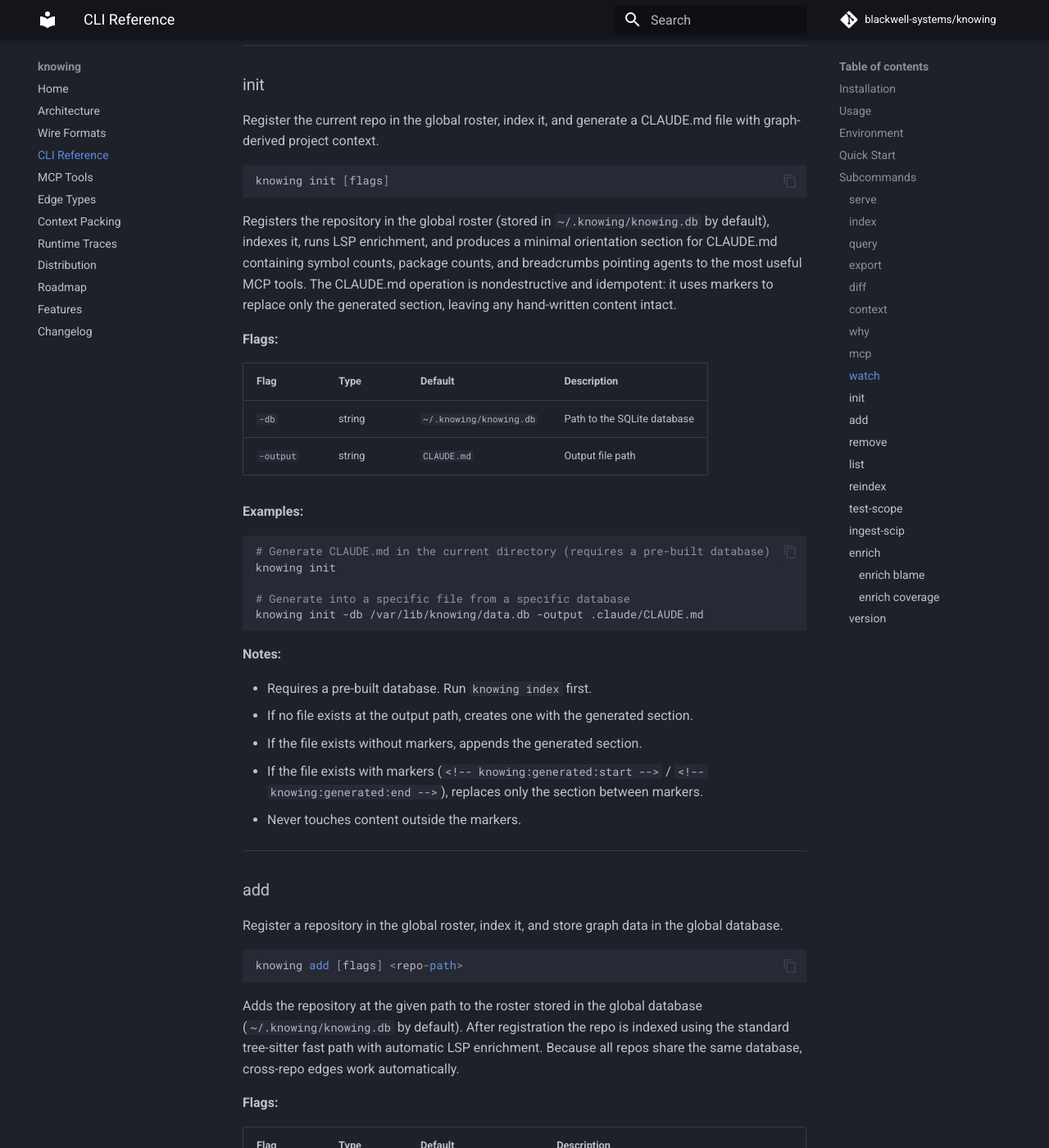
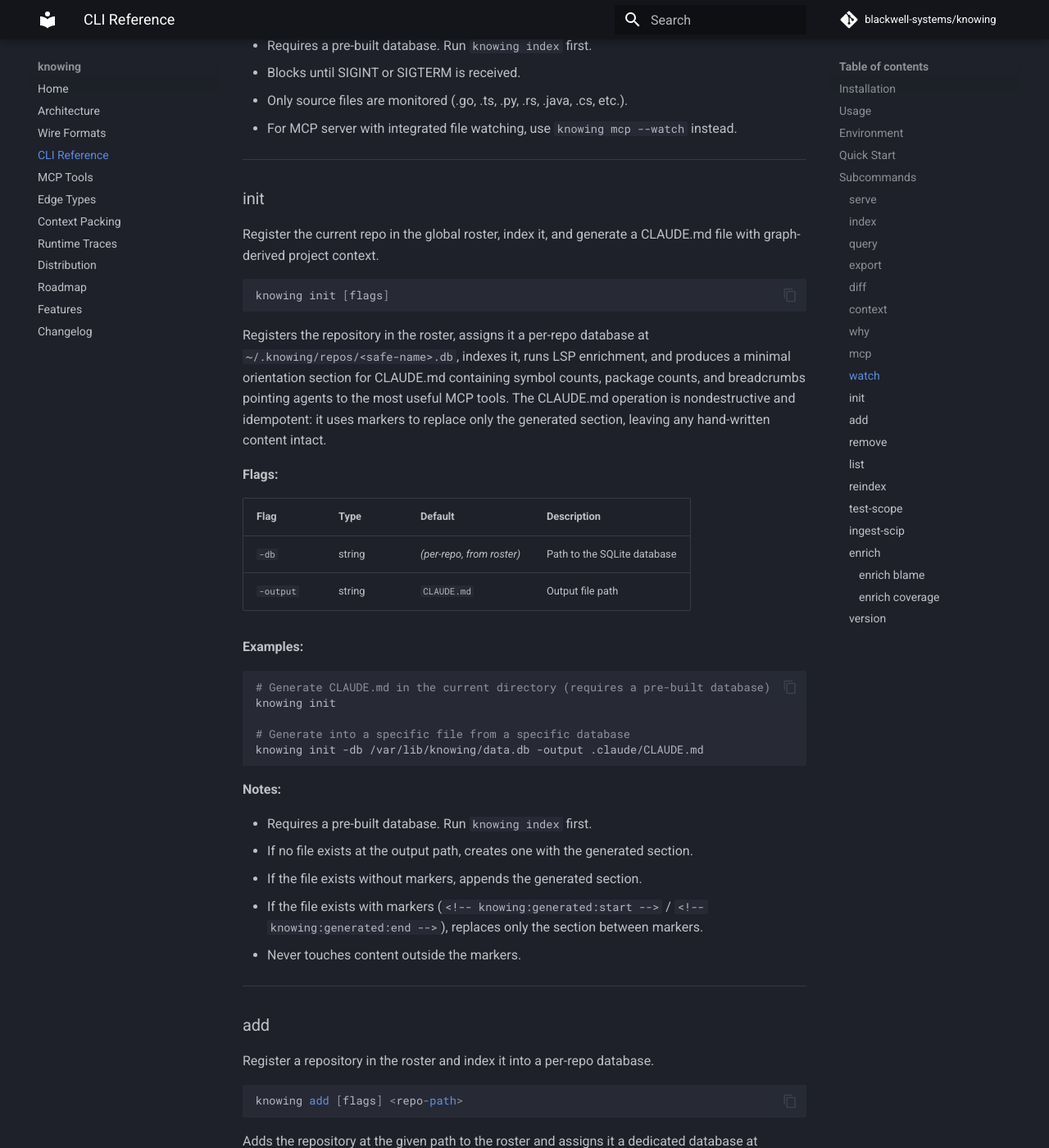
Before and after one commit to blackwell-systems/knowing, an MkDocs documentation site: the page built from docs/CLI.md, in a window 1280 px wide and 1400 px high, scrolled down 12198 px. Shown: the whole window at 82% size. Built offline with MkDocs 1.6.1 and Material for MkDocs 9.7.7, drawn with Linux system fonts in a browser that asks for light colours; comment, search, counter and statistics services are not loaded; some of the changed text lies outside the part shown.

Commit message:
docs: update all docs for per-repo database isolation

````diff
--- a/docs/CLI.md
+++ b/docs/CLI.md
@@ -18,7 +18,11 @@ Subcommands: `serve`, `index`, `query`, `export`, `diff`, `context`, `why`, `mcp
 ## Environment
 
 **`KNOWING_DB`**: Override the default database path for all subcommands. When
-set, the `-db` flag defaults to this value instead of `~/.knowing/knowing.db`.
+set, the `-db` flag defaults to this value instead of the per-repo database.
+
+By default, `defaultDB()` checks the roster for the current directory and
+returns the per-repo DB path (`~/.knowing/repos/<safe-name>.db`). If no roster
+entry is found, it falls back to `~/.knowing/knowing.db`.
 
 ```bash
 export KNOWING_DB=/var/lib/knowing/data.db
@@ -74,7 +78,7 @@ an MCP server over HTTP.
 
 | Flag | Type | Default | Description |
 |------|------|---------|-------------|
-| `-db` | string | `~/.knowing/knowing.db` | Path to the SQLite database |
+| `-db` | string | *(per-repo, from roster)* | Path to the SQLite database |
 | `-addr` | string | `:8080` | HTTP address for the MCP server |
 | `-trace` | bool | `false` | Enable runtime trace ingestion |
 | `-trace-endpoint` | string | `localhost:4317` | OTLP gRPC endpoint for trace ingestion |
@@ -123,7 +127,7 @@ rust-analyzer, jdtls, OmniSharp) unless `-full` is specified.
 
 | Flag | Type | Default | Description |
 |------|------|---------|-------------|
-| `-db` | string | `~/.knowing/knowing.db` | Path to the SQLite database |
+| `-db` | string | *(per-repo, from roster)* | Path to the SQLite database |
 | `-url` | string | *(repo-path)* | Repository URL (e.g. `github.com/org/repo`). Defaults to the repo path if omitted. |
 | `-commit` | string | `HEAD` | Commit hash to record. Resolves to the actual git HEAD if set to `HEAD`. |
 | `-full` | bool | `false` | Use full type resolution via `go/packages` instead of fast tree-sitter extraction |
@@ -178,7 +182,7 @@ each node with its outgoing edges.
 
 | Flag | Type | Default | Description |
 |------|------|---------|-------------|
-| `-db` | string | `~/.knowing/knowing.db` | Path to the SQLite database |
+| `-db` | string | *(per-repo, from roster)* | Path to the SQLite database |
 
 The first positional argument is required and specifies the symbol name prefix
 to search for.
@@ -216,7 +220,7 @@ containing nodes, edges, and metadata.
 
 | Flag | Type | Default | Description |
 |------|------|---------|-------------|
-| `-db` | string | `~/.knowing/knowing.db` | Path to the SQLite database |
+| `-db` | string | *(per-repo, from roster)* | Path to the SQLite database |
 | `-format` | string | `json` | Output format: `json` (with community annotations) or `dot` (Graphviz with Louvain subgraphs) |
 | `-repo` | string | *(empty)* | Filter by repository URL. When set, only nodes belonging to files in that repo are included. |
 | `-snapshot` | string | *(empty)* | Filter by snapshot hash (recorded in metadata; does not currently filter nodes) |
@@ -270,7 +274,7 @@ and edges.
 
 | Flag | Type | Default | Description |
 |------|------|---------|-------------|
-| `-db` | string | `~/.knowing/knowing.db` | Path to the SQLite database |
+| `-db` | string | *(per-repo, from roster)* | Path to the SQLite database |
 | `-format` | string | `text` | Output format: `text` or `json` |
 
 Both positional arguments are required. Snapshot hashes must be 64-character
@@ -317,7 +321,7 @@ blast radius context. Exactly one of the two must be specified.
 
 | Flag | Type | Default | Description |
 |------|------|---------|-------------|
-| `-db` | string | `~/.knowing/knowing.db` | Path to the SQLite database |
+| `-db` | string | *(per-repo, from roster)* | Path to the SQLite database |
 | `-task` | string | *(empty)* | Task description for context generation |
 | `-files` | string | *(empty)* | Comma-separated list of changed file paths |
 | `-budget` | int | `50000` | Token budget |
@@ -364,7 +368,7 @@ not) surfaced by the context engine.
 
 | Flag | Type | Default | Description |
 |------|------|---------|-------------|
-| `-db` | string | `~/.knowing/knowing.db` | Path to the SQLite database |
+| `-db` | string | *(per-repo, from roster)* | Path to the SQLite database |
 | `-task` | string | *(required)* | Task description for context generation |
 | `-symbol` | string | *(required, or positional)* | Symbol name to explain |
 
@@ -440,7 +444,7 @@ data without needing a separate `knowing watch` or `knowing serve` process.
 
 | Flag | Type | Default | Description |
 |------|------|---------|-------------|
-| `-db` | string | `~/.knowing/knowing.db` | Path to the SQLite database |
+| `-db` | string | *(per-repo, from roster)* | Path to the SQLite database |
 | `-watch` | bool | `false` | Watch repo for file changes and re-index on save |
 | `-repo` | string | *(cwd)* | Repository path to watch (used with `-watch`, defaults to current working directory) |
 | `-url` | string | *(auto-detected)* | Repository URL (auto-detected from git remote if empty) |
@@ -450,14 +454,14 @@ data without needing a separate `knowing watch` or `knowing serve` process.
 **Examples:**
 
 ```bash
-# Start the stdio MCP server (used by agent tooling, not invoked directly)
-knowing mcp -db knowing.db
+# Start the stdio MCP server (DB auto-resolved from roster for cwd)
+knowing mcp
 
 # Start with file watching enabled (re-indexes on save)
-knowing mcp --watch -db knowing.db
+knowing mcp --watch
 
 # Watch a specific repo path with custom debounce
-knowing mcp --watch -repo ./my-repo -db knowing.db -debounce 1000
+knowing mcp --watch -repo ./my-repo -debounce 1000
 ```
 
 **`.mcp.json` configuration for Claude Code:**
@@ -467,12 +471,15 @@ knowing mcp --watch -repo ./my-repo -db knowing.db -debounce 1000
   "mcpServers": {
     "knowing": {
       "command": "knowing",
-      "args": ["mcp", "--watch", "-db", "/path/to/knowing.db"],
+      "args": ["mcp", "--watch"],
       "transport": "stdio"
     }
   }
 }
 ```
+
+The `-db` flag is no longer needed in most cases. `defaultDB()` checks the
+roster for the current directory and returns the per-repo DB path automatically.
 
 **Notes:**
 
@@ -504,7 +511,7 @@ reindex cycle. This is a standalone watcher without an MCP server; use
 
 | Flag | Type | Default | Description |
 |------|------|---------|-------------|
-| `-db` | string | `~/.knowing/knowing.db` | Path to the SQLite database |
+| `-db` | string | *(per-repo, from roster)* | Path to the SQLite database |
 | `-url` | string | *(auto-detected)* | Repository URL (auto-detected from git remote if empty) |
 | `-no-enrich` | bool | `false` | Skip LSP enrichment after reindex |
 | `-debounce` | int | `500` | Debounce interval in milliseconds |
@@ -544,18 +551,18 @@ CLAUDE.md file with graph-derived project context.
 knowing init [flags]
 ```
 
-Registers the repository in the global roster (stored in `~/.knowing/knowing.db`
-by default), indexes it, runs LSP enrichment, and produces a minimal orientation
-section for CLAUDE.md containing symbol counts, package counts, and breadcrumbs
-pointing agents to the most useful MCP tools. The CLAUDE.md operation is
-nondestructive and idempotent: it uses markers to replace only the generated
-section, leaving any hand-written content intact.
+Registers the repository in the roster, assigns it a per-repo database at
+`~/.knowing/repos/<safe-name>.db`, indexes it, runs LSP enrichment, and produces
+a minimal orientation section for CLAUDE.md containing symbol counts, package
+counts, and breadcrumbs pointing agents to the most useful MCP tools. The
+CLAUDE.md operation is nondestructive and idempotent: it uses markers to replace
+only the generated section, leaving any hand-written content intact.
 
 **Flags:**
 
 | Flag | Type | Default | Description |
 |------|------|---------|-------------|
-| `-db` | string | `~/.knowing/knowing.db` | Path to the SQLite database |
+| `-db` | string | *(per-repo, from roster)* | Path to the SQLite database |
 | `-output` | string | `CLAUDE.md` | Output file path |
 
 **Examples:**
@@ -581,35 +588,35 @@ knowing init -db /var/lib/knowing/data.db -output .claude/CLAUDE.md
 
 ### add
 
-Register a repository in the global roster, index it, and store graph data in
-the global database.
+Register a repository in the roster and index it into a per-repo database.
 
 ```
 knowing add [flags] <repo-path>
 ```
 
-Adds the repository at the given path to the roster stored in the global
-database (`~/.knowing/knowing.db` by default). After registration the repo is
+Adds the repository at the given path to the roster and assigns it a dedicated
+database at `~/.knowing/repos/<safe-name>.db`. After registration the repo is
 indexed using the standard tree-sitter fast path with automatic LSP enrichment.
-Because all repos share the same database, cross-repo edges work automatically.
+Each repo gets its own isolated database, so graph algorithms (community
+detection, RWR, HITS, BM25) operate only on that repo's data.
 
 **Flags:**
 
 | Flag | Type | Default | Description |
 |------|------|---------|-------------|
-| `-db` | string | `~/.knowing/knowing.db` | Path to the SQLite database |
+| `-db` | string | *(per-repo, from roster)* | Path to the SQLite database |
 | `-url` | string | *(auto-detected)* | Repository URL (auto-detected from git remote if empty) |
 
 **Examples:**
 
 ```bash
-# Register and index a repo (uses global DB by default)
+# Register and index a repo (assigns ~/.knowing/repos/<safe-name>.db)
 knowing add ./my-repo
 
 # Register with an explicit URL
 knowing add -url github.com/org/repo ./my-repo
 
-# Use a non-default database
+# Override the per-repo database path
 knowing add -db /var/lib/knowing/data.db ./my-repo
 ```
 
@@ -623,20 +630,20 @@ knowing add -db /var/lib/knowing/data.db ./my-repo
 
 ### remove
 
-Remove a repository from the global roster.
+Remove a repository from the roster.
 
 ```
 knowing remove [flags] <repo-path>
 ```
 
 Removes the repository at the given path (or matching URL) from the roster. Does
-not delete graph data already stored in the database.
+not delete the per-repo database file; remove it manually if desired.
 
 **Flags:**
 
 | Flag | Type | Default | Description |
 |------|------|---------|-------------|
-| `-db` | string | `~/.knowing/knowing.db` | Path to the SQLite database |
+| `-db` | string | *(per-repo, from roster)* | Path to the SQLite database |
 
 **Examples:**
 
@@ -654,20 +661,20 @@ knowing remove ./my-repo
 
 ### list
 
-List all repositories in the global roster.
+List all repositories in the roster.
 
 ```
 knowing list [flags]
 ```
 
-Prints every registered repository with its path, URL, and last-indexed
-timestamp.
+Prints every registered repository with its path, URL, per-repo database path,
+database file size, and last-indexed timestamp.
 
 **Flags:**
 
 | Flag | Type | Default | Description |
 |------|------|---------|-------------|
-| `-db` | string | `~/.knowing/knowing.db` | Path to the SQLite database |
+| `-db` | string | *(per-repo, from roster)* | Path to the SQLite database |
 
 **Examples:**
 
@@ -695,7 +702,7 @@ indexing cannot clean up.
 
 | Flag | Type | Default | Description |
 |------|------|---------|-------------|
-| `-db` | string | `~/.knowing/knowing.db` | Path to the SQLite database |
+| `-db` | string | *(per-repo, from roster)* | Path to the SQLite database |
 | `-url` | string | *(repo-path)* | Repository URL |
 | `-commit` | string | `HEAD` | Commit hash to record |
 | `-full` | bool | `false` | Use full type resolution via `go/packages` |
@@ -733,7 +740,7 @@ packages, function names, or a `-run` regex for `go test`.
 
 | Flag | Type | Default | Description |
 |------|------|---------|-------------|
-| `-db` | string | `~/.knowing/knowing.db` | Path to the SQLite database |
+| `-db` | string | *(per-repo, from roster)* | Path to the SQLite database |
 | `-files` | string | *(git diff HEAD)* | Comma-separated list of changed files. If omitted, detects changes via `git diff HEAD`. |
 | `-output` | string | `packages` | Output mode: `packages`, `functions`, or `run` |
 | `-depth` | int | `3` | Maximum call-graph traversal depth |
@@ -785,7 +792,7 @@ without indexing their source code directly.
 
 | Flag | Type | Default | Description |
 |------|------|---------|-------------|
-| `-db` | string | `~/.knowing/knowing.db` | Path to the SQLite database |
+| `-db` | string | *(per-repo, from roster)* | Path to the SQLite database |
 | `-file` | string | *(required)* | Path to the `.scip` index file |
 | `-repo` | string | *(required)* | Repository URL to associate (e.g. `github.com/org/repo`) |
 
@@ -836,7 +843,7 @@ knowing enrich blame [flags] <repo-path>
 
 | Flag | Type | Default | Description |
 |------|------|---------|-------------|
-| `-db` | string | `~/.knowing/knowing.db` | Path to the SQLite database |
+| `-db` | string | *(per-repo, from roster)* | Path to the SQLite database |
 | `-url` | string | *(auto-detected)* | Repository URL (auto-detected from git remote if empty) |
 
 **Examples:**
@@ -870,7 +877,7 @@ knowing enrich coverage [flags] <repo-path>
 
 | Flag | Type | Default | Description |
 |------|------|---------|-------------|
-| `-db` | string | `~/.knowing/knowing.db` | Path to the SQLite database |
+| `-db` | string | *(per-repo, from roster)* | Path to the SQLite database |
 | `-url` | string | *(auto-detected)* | Repository URL (auto-detected from git remote if empty) |
 | `-profile` | string | `cover.out` | Path to Go cover profile |
 
````
Also changed, not shown: README.md (+7 -4 lines), docs/CHANGELOG.md (+6 -2 lines), docs/FEATURES.md (+13 -12 lines).
